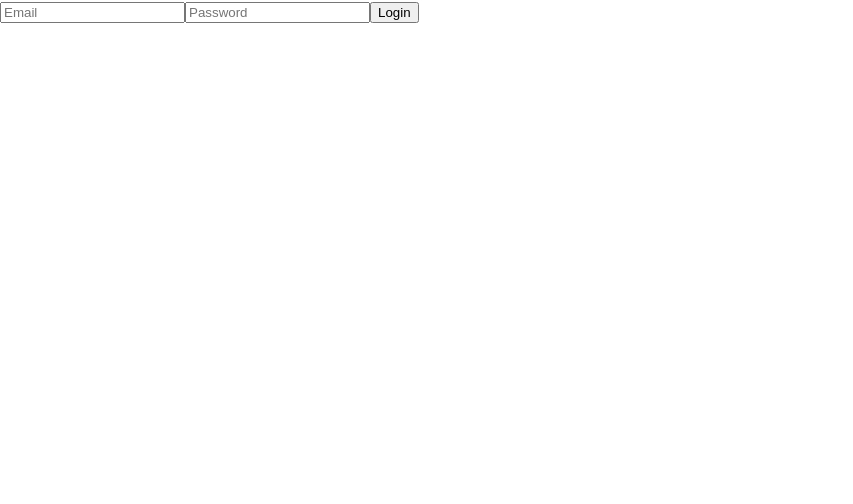
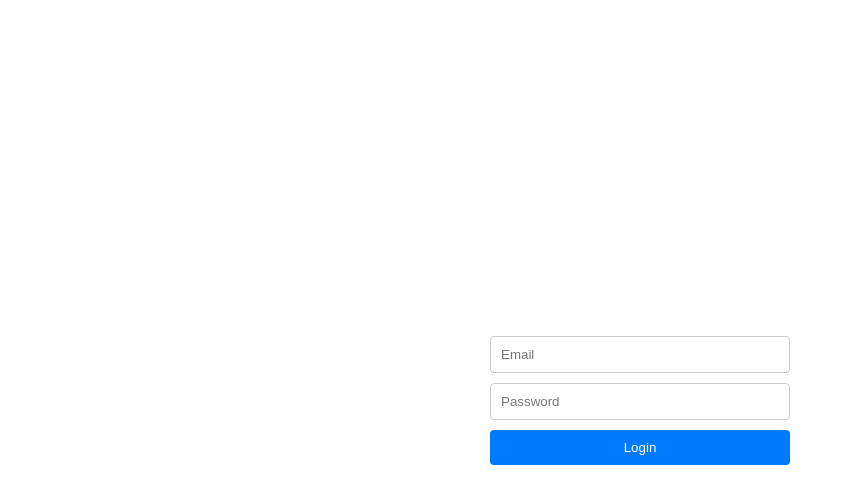
Before and after one commit to mozilla-ai/mzai-platform-ui, a Vue app: page /login in a window 1280 px wide. Shown: the top 504 px of the page, without its empty margins (0-853 px from the left). Built offline with nearby package versions, Linux system fonts and the light colour scheme; the HTML template or start-up script is replaced by a standard one.

Commit message:
add some css and render parameters

```diff
--- a/src/assets/main.css
+++ b/src/assets/main.css
@@ -5,6 +5,13 @@
   margin: 0 auto;
   padding: 2rem; */
   font-weight: normal;
+  padding: 2rem;
+  display: flex;
+  align-items: center;
+  justify-content: center;
+  margin: 0 auto;
+  width: 100%;
+  height: 100%;
 }
 
 a,
--- a/src/stores/auth.ts
+++ b/src/stores/auth.ts
@@ -30,7 +30,7 @@ export const useAuthStore = defineStore('auth', {
       })
 
       if (!res.ok) throw new Error('Login failed')
-      const { access, refresh } = await res.json()
+      const { access } = await res.json()
       this.token = access
       localStorage.setItem('token', access)
 
--- a/src/views/HomeView.vue
+++ b/src/views/HomeView.vue
@@ -29,3 +29,27 @@ const compose = () => {
   })
 }
 </script>
+<style scoped>
+.text-area {
+  width: 100%;
+  height: 200px;
+  padding: 10px;
+  border: 1px solid #ccc;
+  border-radius: 4px;
+}
+.button-container {
+  display: flex;
+  justify-content: center;
+}
+.button-container button {
+  padding: 10px 20px;
+  background-color: #007bff;
+  color: white;
+  border: none;
+  border-radius: 4px;
+  cursor: pointer;
+}
+.button-container button:hover {
+  background-color: #0056b3;
+}
+</style>
--- a/src/views/LoginView.vue
+++ b/src/views/LoginView.vue
@@ -1,5 +1,5 @@
 <template>
-  <form @submit.prevent="handleLogin">
+  <form @submit.prevent="handleLogin" class="login-form">
     <input v-model="email" placeholder="Email" />
     <input v-model="password" type="password" placeholder="Password" />
     <button type="submit">Login</button>
@@ -27,3 +27,29 @@ const handleLogin = async () => {
   }
 }
 </script>
+
+<style scoped>
+.login-form {
+  display: flex;
+  flex-direction: column;
+  width: 300px;
+  margin: auto;
+}
+.login-form input {
+  margin-bottom: 10px;
+  padding: 10px;
+  border: 1px solid #ccc;
+  border-radius: 4px;
+}
+.login-form button {
+  padding: 10px;
+  background-color: #007bff;
+  color: white;
+  border: none;
+  border-radius: 4px;
+  cursor: pointer;
+}
+.login-form button:hover {
+  background-color: #0056b3;
+}
+</style>
--- a/src/views/WorkflowDetails.vue
+++ b/src/views/WorkflowDetails.vue
@@ -1,24 +1,61 @@
 <template>
+  <div class="details-container">
+    <form class="parameters-contianer" @submit="handleSubmit">
+      <div v-for="(parameter, index) in parameters" :key="index" class="parameter-field">
+        <label class="label" :for="parameter.name">{{ parameter.name }}</label>
+        <input
+          v-if="parameter.type === 'string'"
+          class="input"
+          type="text"
+          :id="parameter.name"
+          :name="parameter.name"
+          v-model="parameter.default_value"
+          :required="parameter.required"
+          :placeholder="parameter.description"
+        />
+      </div>
+      <button type="submit">Submit</button>
+    </form>
     <div class="flow-container">
-    {{ prompt }}
       <VueFlow
         :nodes="nodes"
         :edges="edges"
+        :default-viewport="{ zoom: 1.5 }"
+        :min-zoom="0.2"
+        :max-zoom="4"
         fit-view
         @init="onFlowInit"
         v-if="nodes.length && edges.length"
       >
-      <Background />
-      <Controls />
+        <!-- <Background /> -->
+        <!-- <Controls position="top-left">
+      <ControlButton title="Reset Transform" @click="resetTransform">
+        <Icon name="reset" />
+      </ControlButton>
+
+      <ControlButton title="Shuffle Node Positions" @click="updatePos">
+        <Icon name="update" />
+      </ControlButton>
+
+      <ControlButton title="Toggle Dark Mode" @click="toggleDarkMode">
+        <Icon v-if="dark" name="sun" />
+        <Icon v-else name="moon" />
+      </ControlButton>
+
+      <ControlButton title="Log `toObject`" @click="logToObject">
+        <Icon name="log" />
+      </ControlButton>
+    </Controls> -->
         <MiniMap />
       </VueFlow>
+    </div>
   </div>
 </template>
 
 <script setup lang="ts">
 import { computed } from 'vue'
 import { useVueFlow, VueFlow } from '@vue-flow/core'
-import { Background, MiniMap, Controls } from '@vue-flow/additional-components'
+import { MiniMap } from '@vue-flow/additional-components'
 import pipelineData from '../helpers/sample-response.json'
 
 // Define props
@@ -31,6 +68,19 @@ const { fitView } = useVueFlow()
 
 const steps = pipelineData.steps
 
+const handleSubmit = (event: Event) => {
+  event.preventDefault()
+  const formData = new FormData(event.target as HTMLFormElement)
+  const parameters = Object.fromEntries(formData.entries())
+  console.log('Submitted parameters:', parameters)
+}
+
+const parameters = computed(() => {
+  return nodes.value.flatMap((node) => {
+    return node.data.inputs
+  })
+})
+
 // Computed nodes and edges
 const nodes = computed(() => {
   return steps.map((step, index) => ({
@@ -39,6 +89,7 @@ const nodes = computed(() => {
     position: { x: 100, y: index * 150 },
     data: {
       label: `${step.id}: ${step.description}`,
+      inputs: step.inputs,
     },
   }))
 })
@@ -70,21 +121,65 @@ const onFlowInit = () => {
 </style>
 
 <style scoped>
-.flow-container {
-  height: 100vh;
+.details-container {
+  display: flex;
   width: 100%;
-  background-color: #f5f5f5;
+  height: 100%;
+}
+.parameters-contianer {
+  width: 100%;
+  height: 100%;
+  display: flex;
+  align-content: center;
+  flex-direction: column;
+  gap: 1rem;
+  /* flex: 1; */
+  /* background-color: #f5f5f5; */
 }
 
-.vue-flow__node-default {
-  padding: 12px;
+.parameter-field {
+  display: flex;
+  flex-direction: column;
+  gap: 0.5rem;
+}
+.label {
+  font-size: 1rem;
+  font-weight: bold;
+}
+.input {
+  padding: 0.5rem;
   border: 1px solid #ccc;
-  background-color: #ffffff;
-  border-radius: 6px;
-  box-shadow: 0 2px 6px rgba(0, 0, 0, 0.1);
-  font-family: sans-serif;
-  font-size: 14px;
-  max-width: 250px;
-  word-wrap: break-word;
+  border-radius: 4px;
+  width: 100%;
+}
+.input:focus {
+  border-color: #007bff;
+  outline: none;
+}
+.input:disabled {
+  background-color: #f5f5f5;
+  cursor: not-allowed;
+}
+button {
+  padding: 0.5rem 1rem;
+  background-color: #007bff;
+  color: white;
+  border: none;
+  border-radius: 4px;
+  cursor: pointer;
+}
+button:hover {
+  background-color: #0056b3;
+}
+button:disabled {
+  background-color: #ccc;
+  cursor: not-allowed;
+}
+
+.flow-container {
+  width: 100%;
+  height: 100%;
+  /* flex: 2; */
+  /* background-color: #f5f5f5; */
 }
 </style>
```
Lines whose indentation alone changed are shown as unchanged.
